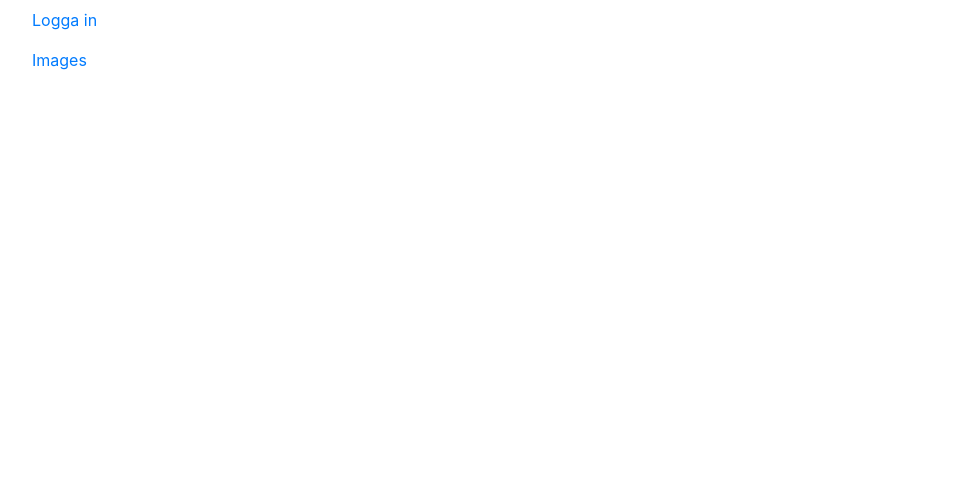
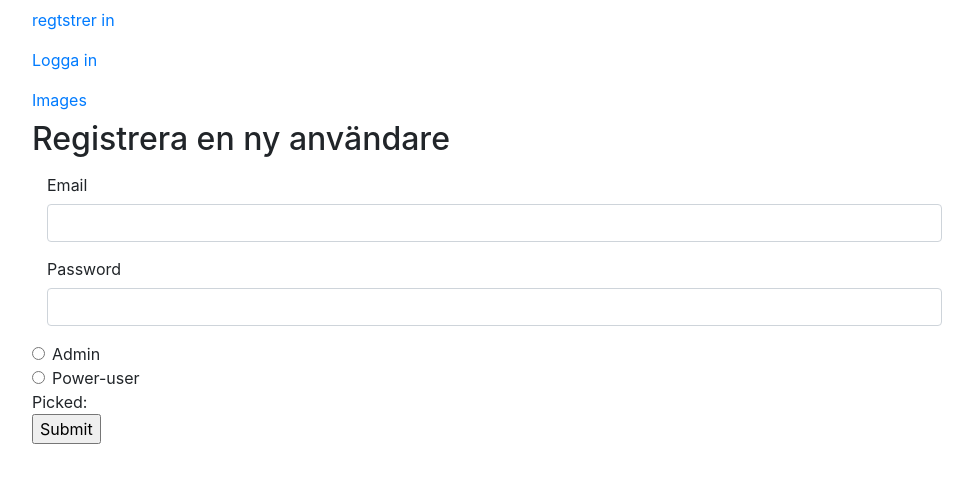
Before and after one commit to magdulator/x0001e, a React (Create React App) app in the folder frontend/: page /register in a window 1280 px wide. Shown: the top 482 px of the page, without its empty margins (53-1026 px from the left). Built offline with nearby package versions, Linux system fonts and the light colour scheme.

Commit message:
register form works

```diff
--- a/frontend/src/App.js
+++ b/frontend/src/App.js
@@ -4,6 +4,7 @@ import LoginForm from "./components/login.component";
 import { BrowserRouter, Switch, Route, Link } from "react-router-dom";
 import auth from './services/auth';
 import {Images} from './components/images.component';
+import RegisterForm from './components/register.component';
 
 class App extends Component {
     constructor(props) {
@@ -35,6 +36,11 @@ class App extends Component {
                 </a>
               </li> ):(
                 <div>
+                  <li className="nav-item">
+                  <Link to={"/register"} className="nav-link">
+                      regtstrer in
+                  </Link>
+              </li>
               <li className="nav-item">
                   <Link to={"/login"} className="nav-link">
                       Logga in
@@ -50,6 +56,7 @@ class App extends Component {
           </div>
           <Switch>
               <Route path = "/login" component={LoginForm}/>
+              <Route path = "/register" component={RegisterForm}/>
               <Route path = "/images" component = {Images}/>
 
             </Switch>
--- /dev/null
+++ b/frontend/src/components/register.component.js
@@ -0,0 +1,70 @@
+import React, { Component } from "react";
+import auth from '../services/auth';
+import { Formik,ErrorMessage} from 'formik';
+import * as Yup from 'yup';
+
+export default class RegisterForm extends Component {
+
+
+    render(){
+    return(
+        <Formik
+            initialValues={{
+                email: '',
+                password: '',
+                picked: ''
+            }}
+            validationSchema ={Yup.object().shape( {
+                email: Yup.string().email('email invalid').required('Email is required'),
+                password: Yup.string().min(3, 'Password needs to be at least 6 characters').required('Password is required')
+            })}
+            onSubmit={ async values  => {
+                await auth.register("hej", values.email, values.password, values.picked)
+                window.location.reload();
+            }}
+            validator={() => ({})}>
+                { props => (
+                    <form onSubmit = {props.handleSubmit} >
+
+                    <div className="form-group mb-2">
+                        <h2>Registrera en ny användare</h2>
+                        <label htmlFor="email" className= "col-sm-2 col-form-label">Email</label>
+                        <div className="col-sm-10">
+
+                            <input name="email" type="email" className = "form-control" value={props.values.email} onChange={props.handleChange} onBlur={props.handleBlur}  />
+                            <ErrorMessage name="email" />
+                        </div>
+                    </div>
+                    <div className="form-group ">
+                        <label htmlFor="password" className= "col-sm-2 col-form-label" >Password</label>
+                        <div className="col-sm-10">
+
+                            <input name="password" type="password" className = "form-control" value={props.values.password} onChange={props.handleChange} onBlur={props.handleBlur}/>
+                            <ErrorMessage name="password" />
+                        </div>
+                    </div>
+                    <div className = "form-check">
+                        <input className = 'form-check-input' type="radio" name="picked" value="admin" onChange={props.handleChange} id = "1"/>
+                        <label className ="form-check-label" htmlFor="1">
+                            Admin
+                        </label>
+                    </div>
+                    <div className = "form-check">
+                        <input className='form-check-input' type="radio" name="picked" value="power-user" onChange={props.handleChange} id ="2"/>
+                        <label className ="form-check-label" htmlFor="2">
+                            Power-user
+                        </label>
+                    </div>
+                    <div>Picked: {props.values.picked}</div>
+
+                    <input
+                        type="submit"
+                        value="Submit"
+                        disabled={props.isSubmitting}
+                        />
+                </form>
+            )}
+        </Formik>
+
+    )}
+}
--- a/frontend/src/services/auth.js
+++ b/frontend/src/services/auth.js
@@ -3,9 +3,10 @@ const apiURL = 'http://130.240.114.29:5000/api';
 
 class Auth {
 
-    register(username,email, password) {
+    register(username,email, password, role) {
+        console.log(role)
         return axios.post(apiURL + '/users/register', {
-            username, email, password
+            username, email, password, role
         })
     }
 
@@ -19,7 +20,7 @@ class Auth {
                 console.log("hej")
                 console.log(email)
             }
-            //return response.data;
+            return response.data;
         }).catch((err) => {
             console.log(err)
         });
```
